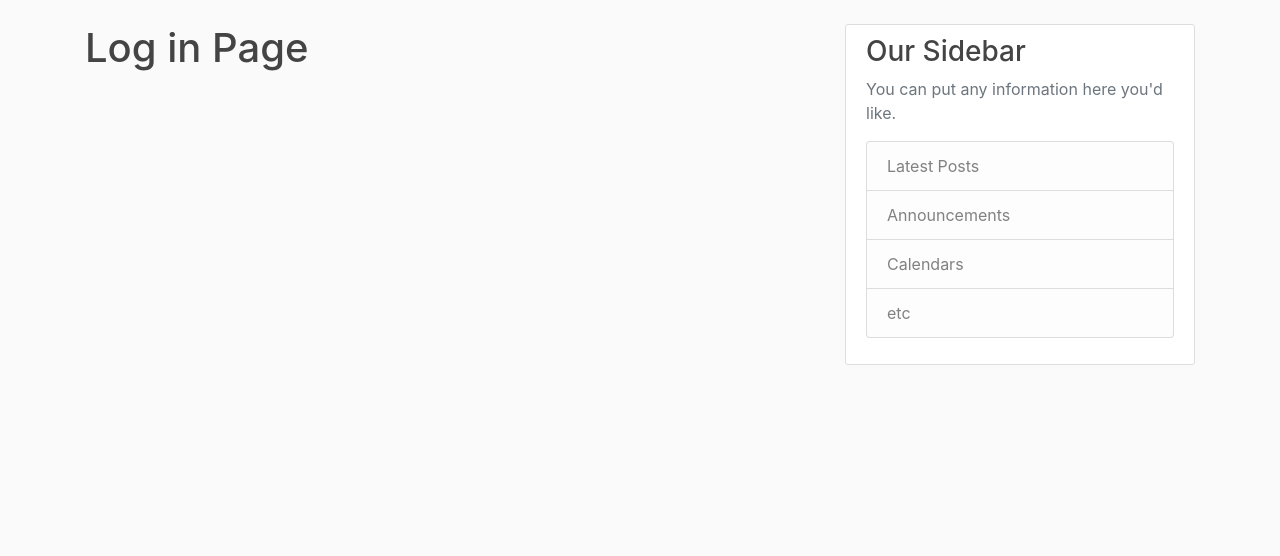
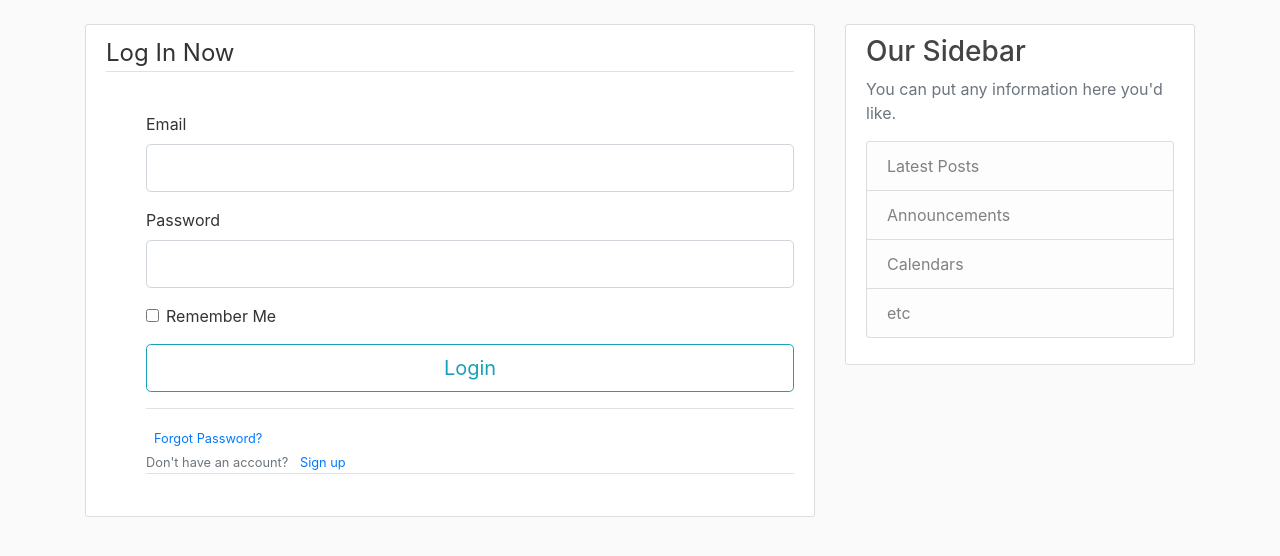
Before and after one commit to corpsgeek/100-days-of-code, a Flask app: page /login in a window 1280 px wide. Shown: the part 56-612 px from the top of the page. Run offline with Flask 2, Linux system fonts and the light colour scheme; parts of the project's set-up code (start-up, migrations or seed data) failed here and were passed over; some libraries are stand-ins or nearby versions.

Commit message:
Made changes to nav links and enured error checks on forms

```diff
--- a/flask_blog/flaskblog.py
+++ b/flask_blog/flaskblog.py
@@ -1,5 +1,5 @@
 from flask import Flask
-from flask import render_template
+from flask import render_template, flash, redirect, request, url_for
 from forms import RegistrationForm, LoginForm
 
 app = Flask(__name__)
@@ -27,15 +27,26 @@ def home():
 def about():
     return render_template('about.html', title='About')
 
-@app.route("/register")
+@app.route("/register", methods=["GET", "POST"])
 def register():
     form = RegistrationForm()
+    if form.validate_on_submit():
+        flash('Account created for' + form.username.data + '!', 'success')
+        return redirect(url_for('home'))
+
     return render_template('register.html', title='Registration', form=form)
 
 
-@app.route("/login")
+@app.route("/login", methods=["GET", "POST"])
 def login():
     form = LoginForm()
+    if form.validate_on_submit():
+        if form.email.data == "admin@xyz.com" and form.password.data == "password":
+            flash('Login successful', 'success')
+            return redirect(url_for('home'))
+        else:
+            flash('Login failed', 'danger')
+
     return render_template('login.html', title='Log in', form=form)
 
 
--- a/flask_blog/forms.py
+++ b/flask_blog/forms.py
@@ -1,5 +1,5 @@
-form flask_wtf import FlaskForm
-from wtforms import StringField, PasswordField, SubmitField. BooleanField
+from flask_wtf import FlaskForm
+from wtforms import StringField, PasswordField, SubmitField, BooleanField
 from wtforms.validators import DataRequired, Length, Email, EqualTo
 
 class RegistrationForm(FlaskForm):
--- a/flask_blog/templates/layout.html
+++ b/flask_blog/templates/layout.html
@@ -7,10 +7,8 @@
     <meta name="viewport" content="width=device-width, initial-scale=1, shrink-to-fit=no">
 
     <!-- Bootstrap CSS -->
-    <link rel="stylesheet" href="{{url_for('static', filename='css/bootstrap.min.css')}}"
-        integrity="sha384-TX8t27EcRE3e/ihU7zmQxVncDAy5uIKz4rEkgIXeMed4M0jlfIDPvg6uqKI2xXr2" crossorigin="anonymous">
-    <link rel="stylesheet" href="{{url_for('static', filename='css/main.css')}}">
-    {%  if title %}
+    <link rel="stylesheet" href="{{url_for('static', filename='css/bootstrap.min.css')}}" integrity="sha384-TX8t27EcRE3e/ihU7zmQxVncDAy5uIKz4rEkgIXeMed4M0jlfIDPvg6uqKI2xXr2" crossorigin="anonymous">
+    <link rel="stylesheet" href="{{url_for('static', filename='css/main.css')}}"> {% if title %}
     <title>Flask Blog - {{ title }}</title>
     {% else %}
     <title>Flask Blog</title>
@@ -22,20 +20,19 @@
     <header class="site-header">
         <nav class="navbar navbar-expand-md navbar-dark bg-steel fixed-top">
             <div class="container">
-                <a class="navbar-brand mr-4" href="/">Flask Blog</a>
-                <button class="navbar-toggler" type="button" data-toggle="collapse" data-target="#navbarToggle"
-                    aria-controls="navbarToggle" aria-expanded="false" aria-label="Toggle navigation">
+                <a class="navbar-brand mr-4" href="{{ url_for('home') }}">Flask Blog</a>
+                <button class="navbar-toggler" type="button" data-toggle="collapse" data-target="#navbarToggle" aria-controls="navbarToggle" aria-expanded="false" aria-label="Toggle navigation">
                     <span class="navbar-toggler-icon"></span>
                 </button>
                 <div class="collapse navbar-collapse" id="navbarToggle">
                     <div class="navbar-nav mr-auto">
-                        <a class="nav-item nav-link" href="/">Home</a>
-                        <a class="nav-item nav-link" href="/about">About</a>
+                        <a class="nav-item nav-link" href="{{ url_for('home') }}">Home</a>
+                        <a class="nav-item nav-link" href="{{ url_for('about') }}">About</a>
                     </div>
                     <!-- Navbar Right Side -->
                     <div class="navbar-nav">
-                        <a class="nav-item nav-link" href="/login">Login</a>
-                        <a class="nav-item nav-link" href="/register">Register</a>
+                        <a class="nav-item nav-link" href="{{ url_for('login') }}">Login</a>
+                        <a class="nav-item nav-link" href="{{ url_for('register') }}">Register</a>
                     </div>
                 </div>
             </div>
@@ -44,7 +41,19 @@
     <main role="main" class="container">
         <div class="row">
             <div class="col-md-8">
+                {% with messages=get_flashed_messages(with_categories=true) %}
+                    {% if messages %}
+                        {% for category, message in messages %}
+                            <div class="alert alert-{{category}}">
+                                {{ message }}
+                            </div>
+                        {% endfor %}
+                    {% endif %}
+                {% endwith %}
+
                 {% block content %}{% endblock %}
+
+
             </div>
             <div class="col-md-4">
                 <div class="content-section">
@@ -62,22 +71,12 @@
         </div>
     </main>
 
-    <script src="https://code.jquery.com/jquery-3.5.1.slim.min.js"
-        integrity="sha384-DfXdz2htPH0lsSSs5nCTpuj/zy4C+OGpamoFVy38MVBnE+IbbVYUew+OrCXaRkfj"
-        crossorigin="anonymous"></script>
-    <script src="https://cdn.jsdelivr.net/npm/bootstrap@4.5.3/dist/js/bootstrap.bundle.min.js"
-        integrity="sha384-ho+j7jyWK8fNQe+A12Hb8AhRq26LrZ/JpcUGGOn+Y7RsweNrtN/tE3MoK7ZeZDyx"
-        crossorigin="anonymous"></script>
+    <script src="https://code.jquery.com/jquery-3.5.1.slim.min.js" integrity="sha384-DfXdz2htPH0lsSSs5nCTpuj/zy4C+OGpamoFVy38MVBnE+IbbVYUew+OrCXaRkfj" crossorigin="anonymous"></script>
+    <script src="https://cdn.jsdelivr.net/npm/bootstrap@4.5.3/dist/js/bootstrap.bundle.min.js" integrity="sha384-ho+j7jyWK8fNQe+A12Hb8AhRq26LrZ/JpcUGGOn+Y7RsweNrtN/tE3MoK7ZeZDyx" crossorigin="anonymous"></script>
 
-    <script src="https://code.jquery.com/jquery-3.5.1.slim.min.js"
-        integrity="sha384-DfXdz2htPH0lsSSs5nCTpuj/zy4C+OGpamoFVy38MVBnE+IbbVYUew+OrCXaRkfj"
-        crossorigin="anonymous"></script>
-    <script src="https://cdn.jsdelivr.net/npm/popper.js@1.16.1/dist/umd/popper.min.js"
-        integrity="sha384-9/reFTGAW83EW2RDu2S0VKaIzap3H66lZH81PoYlFhbGU+6BZp6G7niu735Sk7lN"
-        crossorigin="anonymous"></script>
-    <script src="https://cdn.jsdelivr.net/npm/bootstrap@4.5.3/dist/js/bootstrap.min.js"
-        integrity="sha384-w1Q4orYjBQndcko6MimVbzY0tgp4pWB4lZ7lr30WKz0vr/aWKhXdBNmNb5D92v7s"
-        crossorigin="anonymous"></script>
+    <script src="https://code.jquery.com/jquery-3.5.1.slim.min.js" integrity="sha384-DfXdz2htPH0lsSSs5nCTpuj/zy4C+OGpamoFVy38MVBnE+IbbVYUew+OrCXaRkfj" crossorigin="anonymous"></script>
+    <script src="https://cdn.jsdelivr.net/npm/popper.js@1.16.1/dist/umd/popper.min.js" integrity="sha384-9/reFTGAW83EW2RDu2S0VKaIzap3H66lZH81PoYlFhbGU+6BZp6G7niu735Sk7lN" crossorigin="anonymous"></script>
+    <script src="https://cdn.jsdelivr.net/npm/bootstrap@4.5.3/dist/js/bootstrap.min.js" integrity="sha384-w1Q4orYjBQndcko6MimVbzY0tgp4pWB4lZ7lr30WKz0vr/aWKhXdBNmNb5D92v7s" crossorigin="anonymous"></script>
     <script src="{{url_for('static', filename='js/app.js')}}"></script>
 </body>
 
--- a/flask_blog/templates/login.html
+++ b/flask_blog/templates/login.html
@@ -1,5 +1,68 @@
 {% extends 'layout.html' %}
 
 {% block content %}
-<h1>Log in Page</h1>
+<div class="content-section">
+    <form action="" method="post">
+
+        {{ form.hidden_tag() }}
+
+        <fieldset class="form-group">
+            <legend class="border-bottom mb-4">
+                Log In Now
+            </legend>
+
+            <dir class="form-group">
+                {{ form.email.label(class="form-control-label")}}
+
+                {% if form.email.errors %}
+                {{form.email(class="form-control form-control-lg is-invalid")}}
+                <div class="invalid-feedback">
+                    {% for error in form.email.errors %}
+                    <span>{{error}}</span>
+                    {% endfor %}
+                </div>
+                {% else %}
+                {{form.email(class="form-control form-control-lg")}}
+                {% endif %}
+            </dir>
+
+            <dir class="form-group">
+                {{form.password.label(class="form-control-label")}}
+
+                {% if form.password.errors %}
+                {{ form.password(class="form-control form-control-lg is-invalid")}}
+                <div class="invalid-feedback">
+                    {% for error in form.password.errors %}
+                    <span>{{error}}</span>
+                    {% endfor %}
+                </div>
+                {% else %}
+                {{form.password(class="form-control form-control-lg")}}
+                {% endif %}
+            </dir>
+            <dir class="form-group">
+                <dir class="form-check">
+                    {{ form.remember(class="form-check-input") }}
+                    {{ form.remember.label(class="form-check-label") }}
+                </dir>
+            </dir>
+
+            <dir class="form-group">
+                {{form.submit(class="form-control btn-outline-info form-control-lg")}}
+            </dir>
+
+            <dir class="form-group">
+            <div class="border-top border-bottom pt-3">
+                <small class="text-muted ml-2">
+                    <a href="#">Forgot Password?</a>
+                </small> <br />
+                <small class="text-muted">
+                   Don't have an account? <a class="ml-2" href="{{url_for('register')}}">Sign up</a>
+                </small>
+            </div>
+            </dir>
+        </fieldset>
+    </form>
+</div>
+
 {% endblock content %}
```
Also changed, not shown: flask_blog/templates/register.html (+80 -3 lines), README.md, 1 other file. Lines whose indentation alone changed are shown as unchanged.
